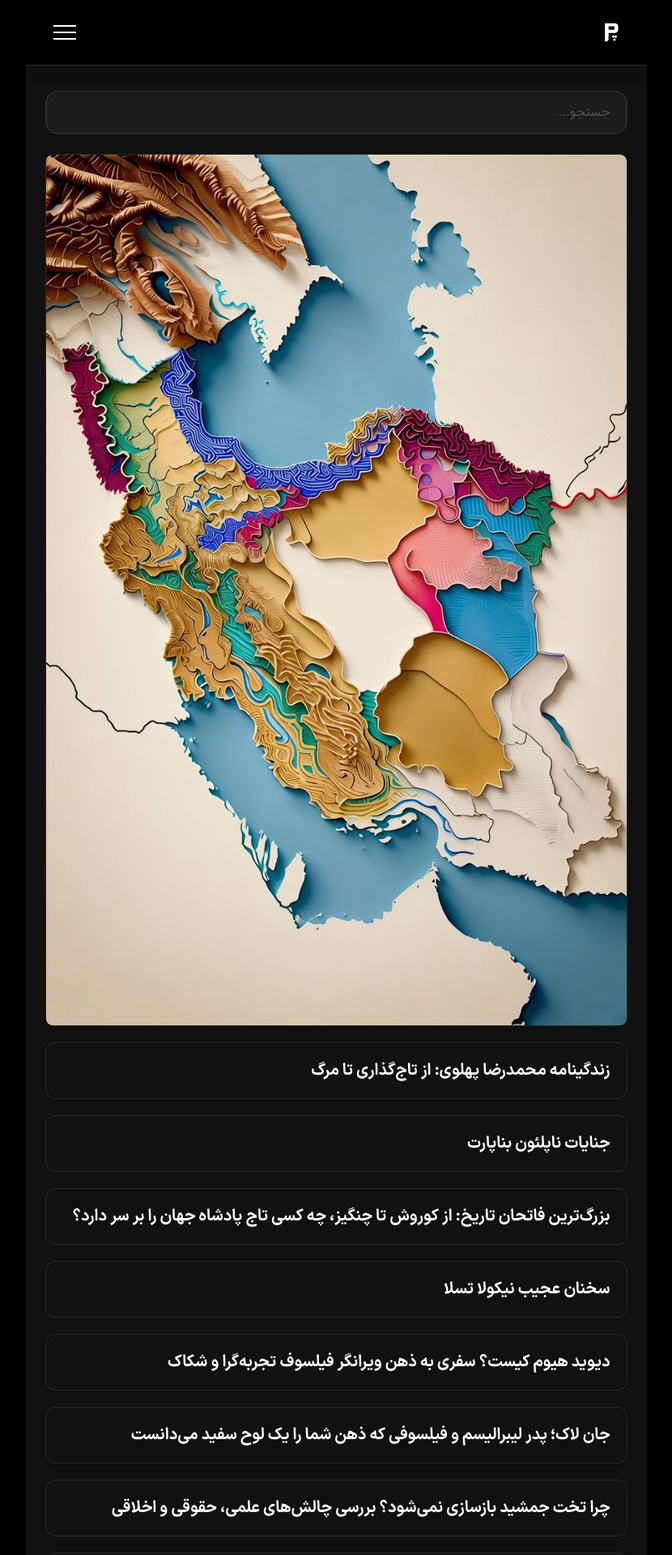
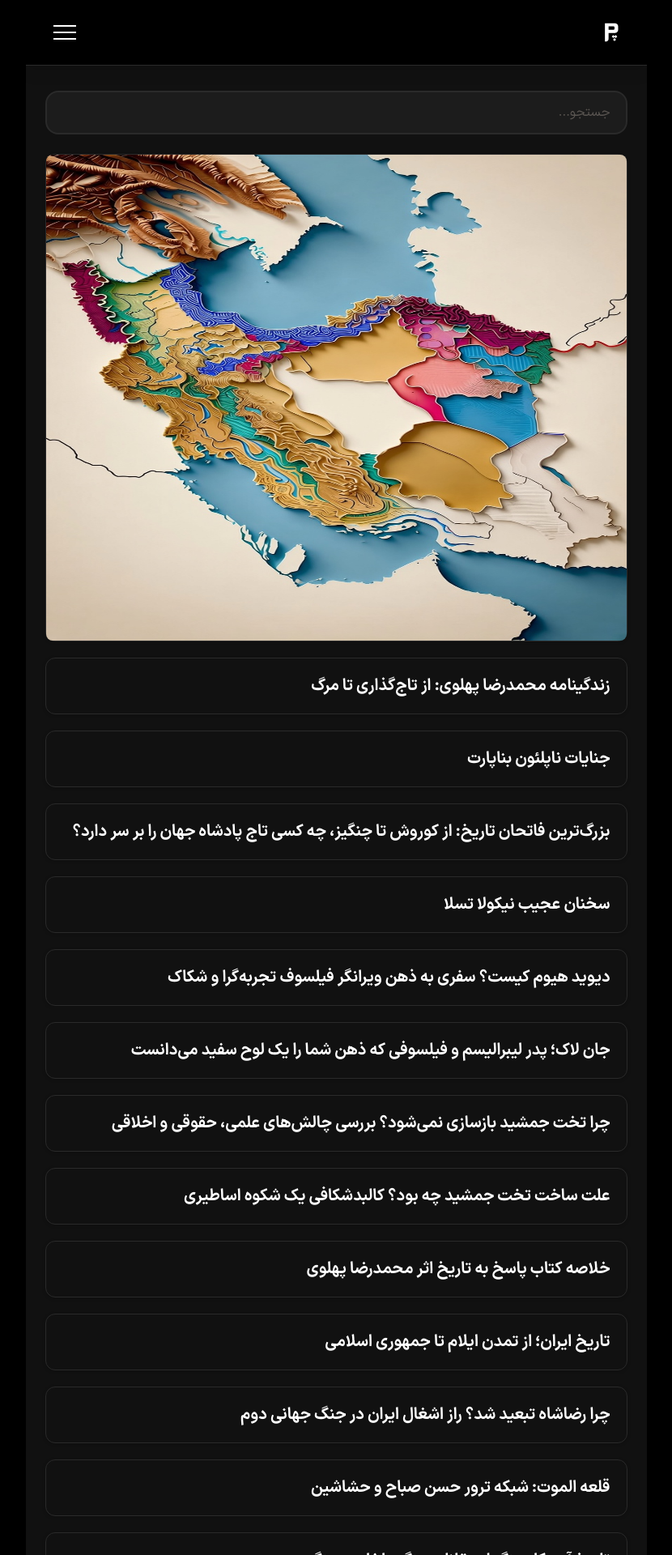
Before and after one commit to darkblog/darkblog.github.io, a Jekyll site: the page built from index.html, in a window 1280 px wide. Shown: the top 1920 px of the page at 81% size, without its empty margins (225-1055 px from the left). Built offline with Jekyll 4.4.1, drawn with Linux system fonts in a browser that asks for light colours.

Commit message:
Update index.html

```diff
--- a/index.html
+++ b/index.html
@@ -69,7 +69,6 @@ layout: null
     .posts-list li:first-child:hover { background-color: #222; }
     .posts-list li:first-child::before { display: none; }
     .post-card-image { overflow: hidden; border-radius: 0.5rem; display: block; padding: 0 !important; width: 100%; background-color: #1c1c1c; }
-    .post-card-image img { width: 100%; height: auto; display: block; }
     .site-footer { background-color: #000000; padding: 2rem clamp(1rem, 3vw, 1.5rem); display: flex; align-items: center; justify-content: center; width: 100%; }
     .footer-blog-btn { font-family: 'vazir', system-ui, sans-serif; display: inline-flex; align-items: center; justify-content: center; padding: 0.8rem 2.5rem; background-color: transparent; color: #ffffff; text-decoration: none; font-weight: 700; font-size: 1.2rem; border-radius: 0.75rem; border: 2px solid #2a2a2a; transition: background-color 0.2s, transform 0.15s, border-color 0.2s, color 0.2s; min-height: 48px; }
     .footer-blog-btn:hover { background-color: rgba(45, 212, 191, 0.1); border-color: #2dd4bf; color: #2dd4bf; transform: scale(1.02); }
```
